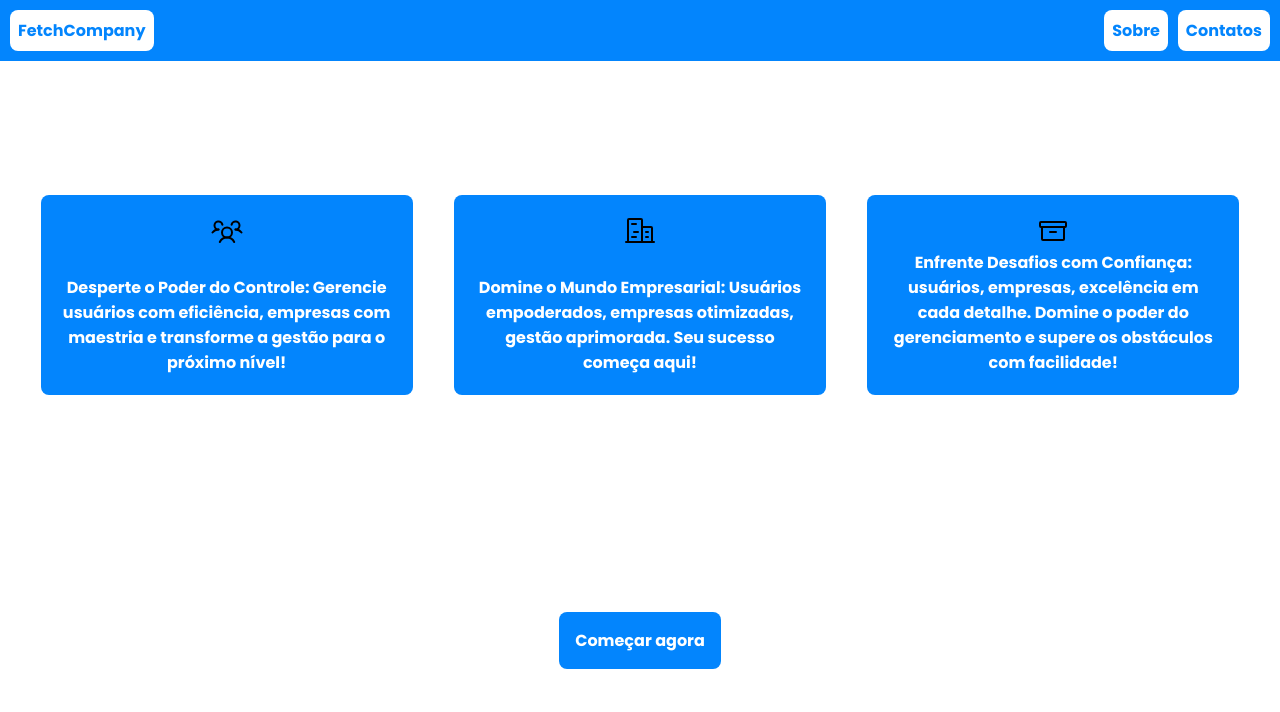
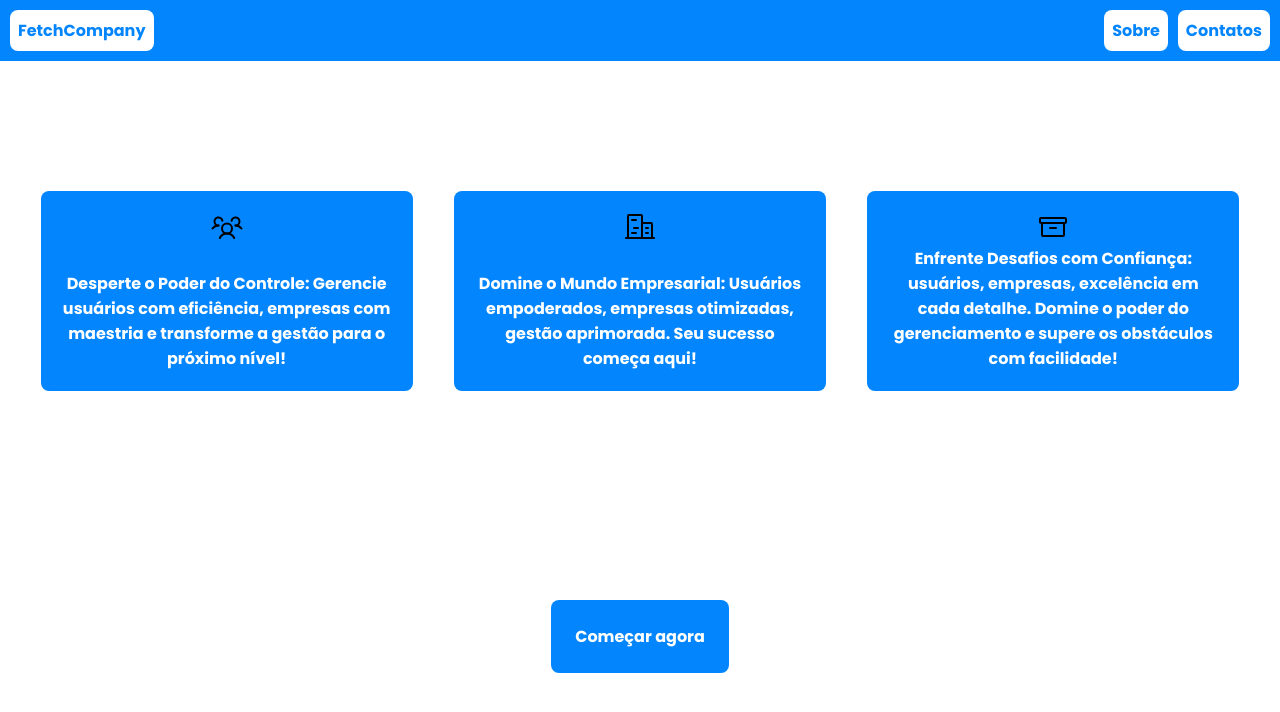
Before and after one commit to BrenoPorfirio/FetchCompany, a React (Vite) app: page /#/ in a window 1280 px wide. Shown: the top 712 px of the page. Built offline with nearby package versions, Linux system fonts and the light colour scheme.

Commit message:
add style to button

```diff
--- a/src/components/InfoPage/Content/styles/content.ts
+++ b/src/components/InfoPage/Content/styles/content.ts
@@ -6,8 +6,8 @@ export const Container = styled.div`
 
     .text-container,
     .icon-container {
-    width: 200px; /* ou o valor desejado */
-    height: 200px; /* ou o valor desejado */
+    width: 200px;
+    height: 200px;
 }
 
     .content-container {
@@ -51,12 +51,27 @@ export const StartNowButton = styled.button`
     background: var(--hub-blue);
     color: white;
     font-weight: bold;
-    padding: 1rem;
+    padding: 1.5rem;
     border-radius: 8px;
     cursor: pointer;
+    position: relative;
     transition: transform 0.2s, background 0.3s, color 0.3s;
+
+    ::before {
+        content: ' ';
+        position: absolute;
+        right: 5px;
+        opacity: 0;
+        transition: opacity 0.3s;
+        font-size: 30px;
+    }
+
+    :hover::before {
+        content: '>';
+        opacity: 1;
+    }
 
     :hover {
         transform: scale(1.1);
     }
-`
+`;
```
